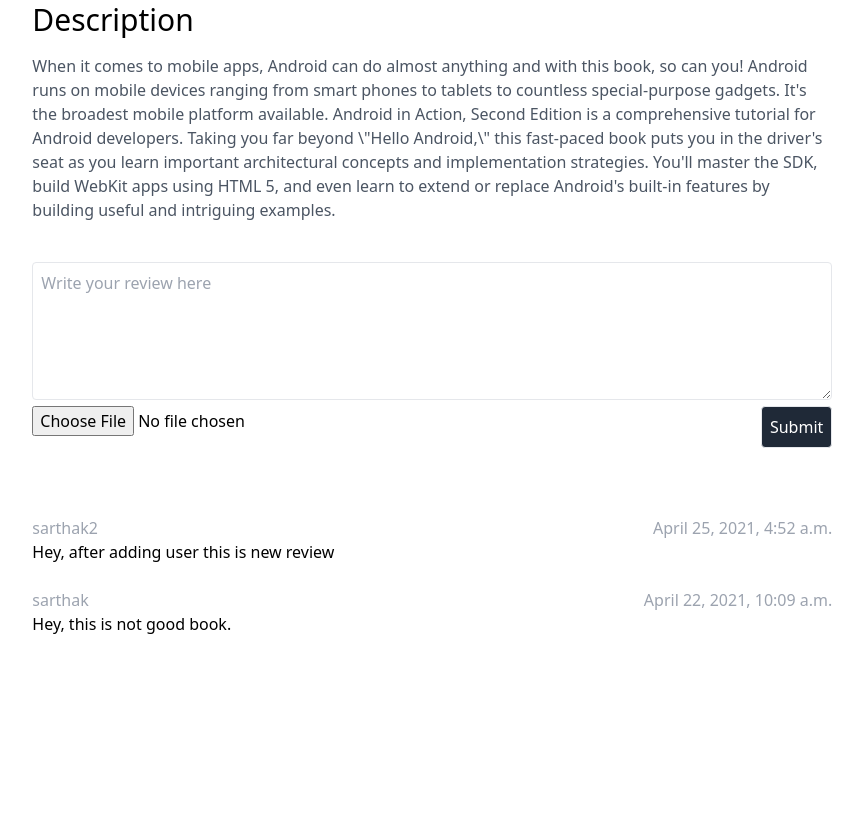
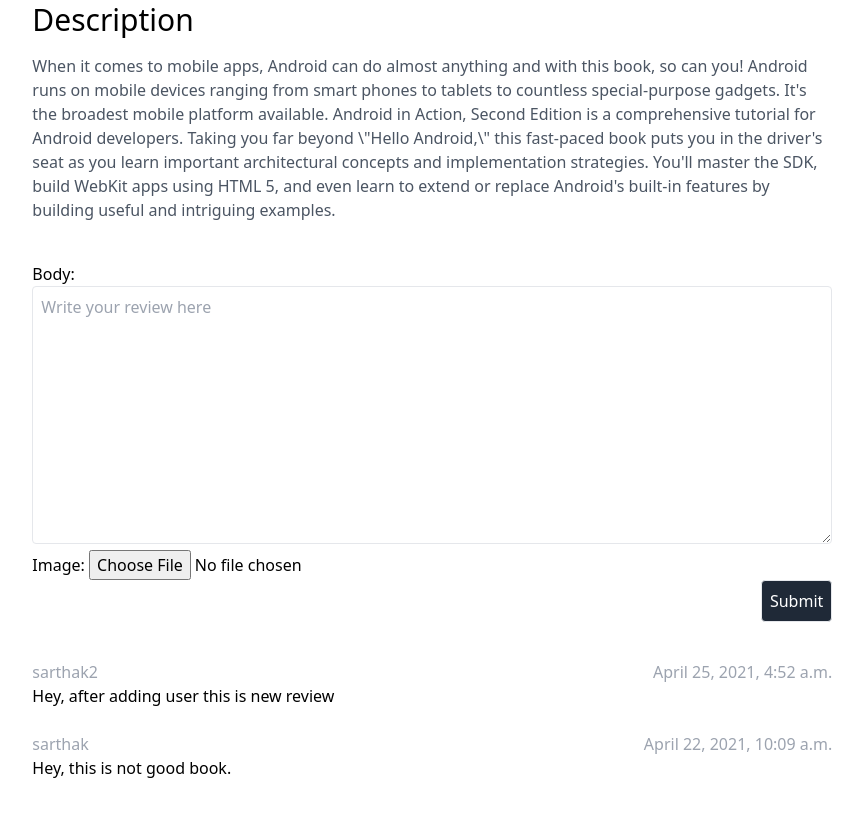
Before and after one commit to bitfumes/django-course, a Django app: page /book/2 in a window 1280 px wide. Shown: the part 558-1374 px from the top of the page, without its empty margins (341-1204 px from the left). Before the commit the page ends 1192 px from the top, so only its background shows below. Run offline with Django 3.2, Linux system fonts and the light colour scheme; a user stored in the database is signed in; data comes from the database, SQL or seed files in the repository; both versions use the stored data as it was after the commit.

Commit message:
37 Django - working with django forms

```diff
--- /dev/null
+++ b/books/form.py
@@ -0,0 +1,7 @@
+from django import forms
+
+
+class ReviewForm(forms.Form):
+    body = forms.CharField(widget=forms.Textarea(attrs={
+                           'class': "border rounded p-2 w-full", 'placeholder': "Write your review here"}))
+    image = forms.ImageField(required=False)
--- a/books/templates/books/book_detail.html
+++ b/books/templates/books/book_detail.html
@@ -44,13 +44,7 @@
           {% if user.is_authenticated %}
           <form method="POST" action="{% url 'book.review' book.id %}" enctype="multipart/form-data">
             {% csrf_token %}
-            <textarea
-              class="border rounded p-2 w-full"
-              name="review"
-              placeholder="Write your review here"
-              rows="5"
-            ></textarea>
-            <input type="file" name="image" >
+            {{form.as_p}}
             <button
               type="submit"
               class="float-right border rounded p-2 bg-gray-800 text-white"
--- a/books/views.py
+++ b/books/views.py
@@ -2,6 +2,7 @@ from django.shortcuts import render, get_object_or_404, redirect
 from books.models import Book, Review
 from django.views.generic import ListView, DetailView
 from django.core.files.storage import FileSystemStorage
+from books.form import ReviewForm
 
 
 class BookListView(ListView):
@@ -16,6 +17,7 @@ class BookDetailView(DetailView):
         context = super().get_context_data(**kwargs)
         context['reviews'] = context['book'].review_set.order_by('-created_at')
         context['authors'] = context['book'].authors.all()
+        context['form'] = ReviewForm()
         return context
 
 
@@ -27,11 +29,15 @@ def author(request, author):
 
 def review(request, id):
     if request.user.is_authenticated:
-        image = request.FILES['image']
-        fs = FileSystemStorage()
-        name = fs.save(image.name, image)
-        body = request.POST['review']
+        body = request.POST['body']
         newReview = Review(body=body, book_id=id,
-                           user=request.user, image=fs.url(name))
+                           user=request.user)
+
+        if len(request.FILES) != 0:
+            image = request.FILES['image']
+            fs = FileSystemStorage()
+            name = fs.save(image.name, image)
+            newReview.image = fs.url(name)
+
         newReview.save()
     return redirect('/book')
```
Also changed, not shown: db.sqlite3, media/amitav.jpg (added), media/big sur_eQ1hn0e.png (added).
